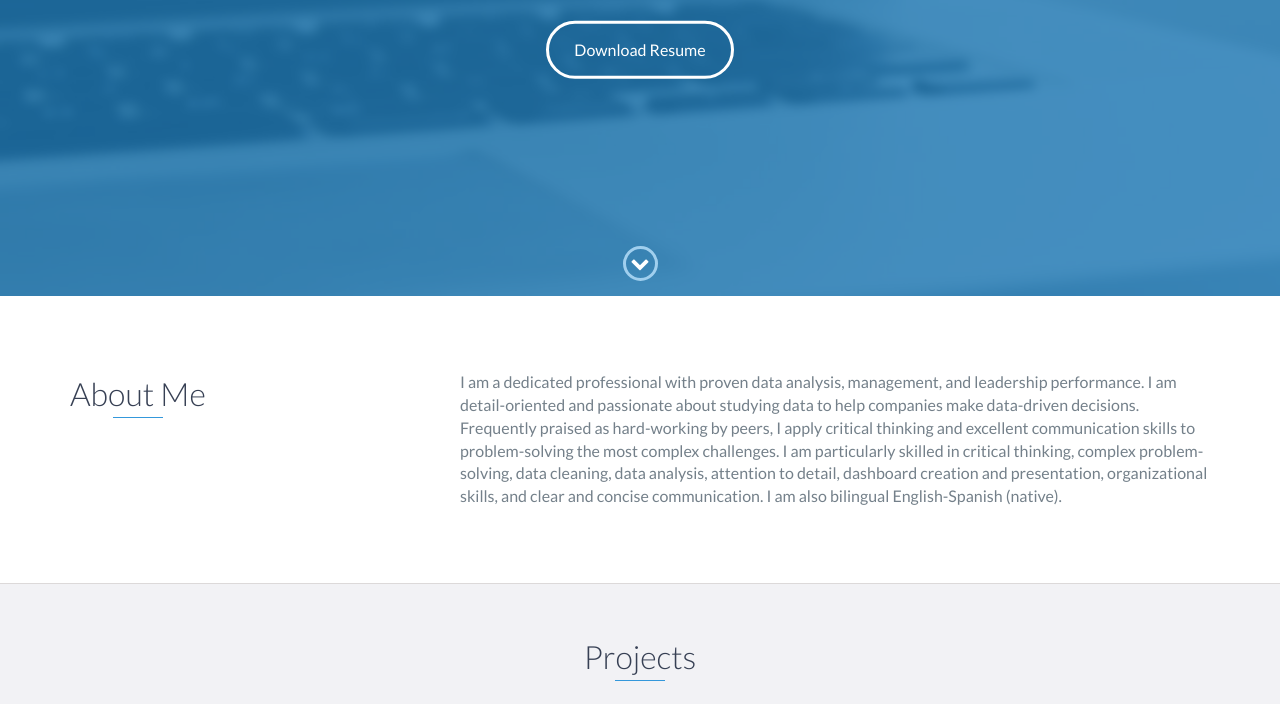
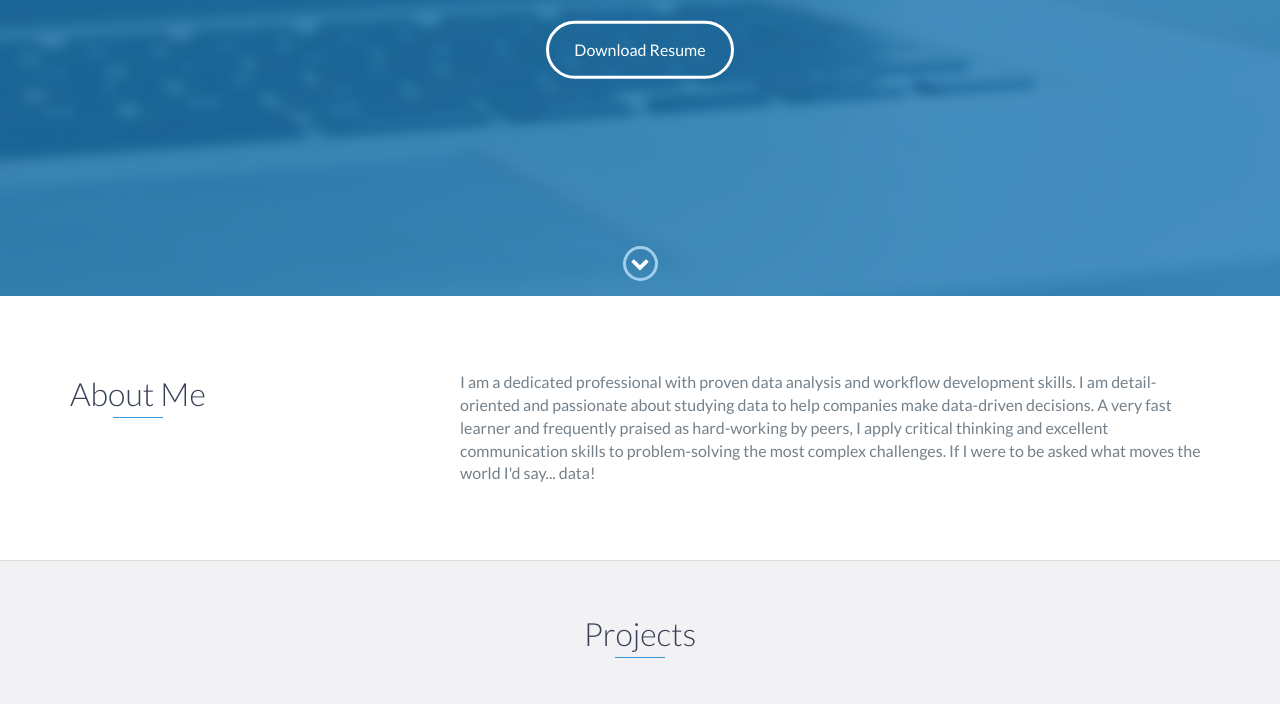
Before and after one commit to MJCandil/MJCandil.github.io, a website: page index.html in a window 1280 px wide. Shown: the part 504-1208 px from the top of the page. Drawn offline with nearby package versions, Linux system fonts and the light colour scheme.

Commit message:
Update index.html
Resume and about sections

```diff
--- a/index.html
+++ b/index.html
@@ -49,8 +49,8 @@
     <div id="lead">
         <div id="lead-content">
             <h1>Maria Jose Candil</h1>
-            <br><h2>Data Analyst skilled in Excel, SQL and Tableau</h2>
-            <br><a href="https://drive.google.com/file/d/1sc0X7IBG6_zv4LyGt2dG2H6Yd-b0gtJp/view?usp=sharing" target="_blank" class="btn-rounded-white">Download Resume</a>
+            <br><h2>Business Analyst skilled in Alteryx, Excel, and SQL</h2>
+            <br><a href="https://drive.google.com/file/d/1Sw1UhESM0PCgwE3l0B7ri1KwoAQTvIr-/view?usp=sharing" target="_blank" class="btn-rounded-white">Download Resume</a>
         </div>
         <!-- End #lead-content -->
 
@@ -73,8 +73,8 @@
                 </div>
                 <div class="col-md-8">
                     <p>
-                        I am  a dedicated professional with proven data analysis, management, and leadership performance. I am detail-oriented and passionate about studying data to help companies make data-driven decisions. Frequently praised as hard-working by peers, I apply critical thinking and excellent communication skills to problem-solving the most complex challenges. I am particularly skilled in critical thinking, complex problem-solving, data cleaning, data analysis, attention to detail, dashboard creation and presentation, organizational skills, and clear and concise communication. I am also bilingual English-Spanish (native).
-                    </p>
+                    I am a dedicated professional with proven data analysis and workflow development skills. I am detail-oriented and passionate about studying data to help companies make data-driven decisions. A very fast learner and frequently praised as hard-working by peers, I apply critical thinking and excellent communication skills to problem-solving the most complex challenges. If I were to be asked what moves the world I'd say... data!
+		    </p>
                 </div>
             </div>
         </div>
```
